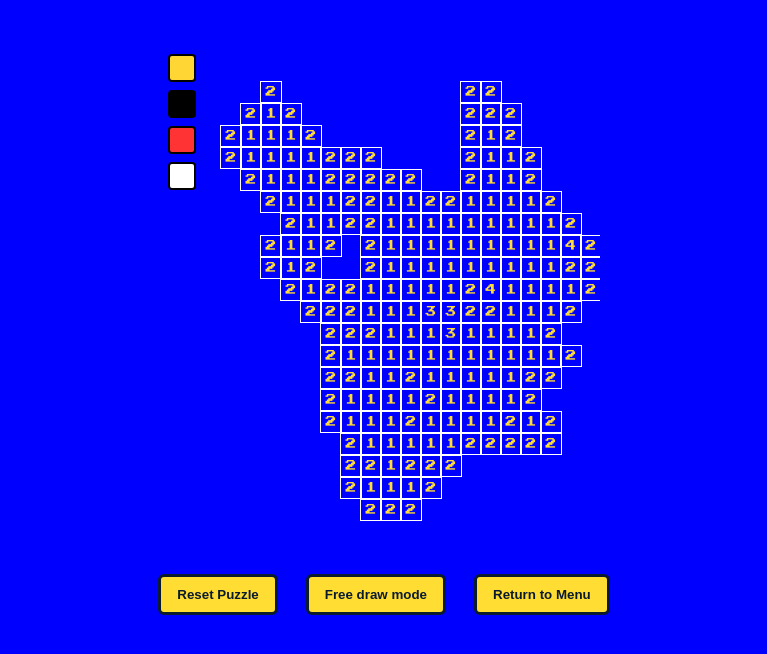
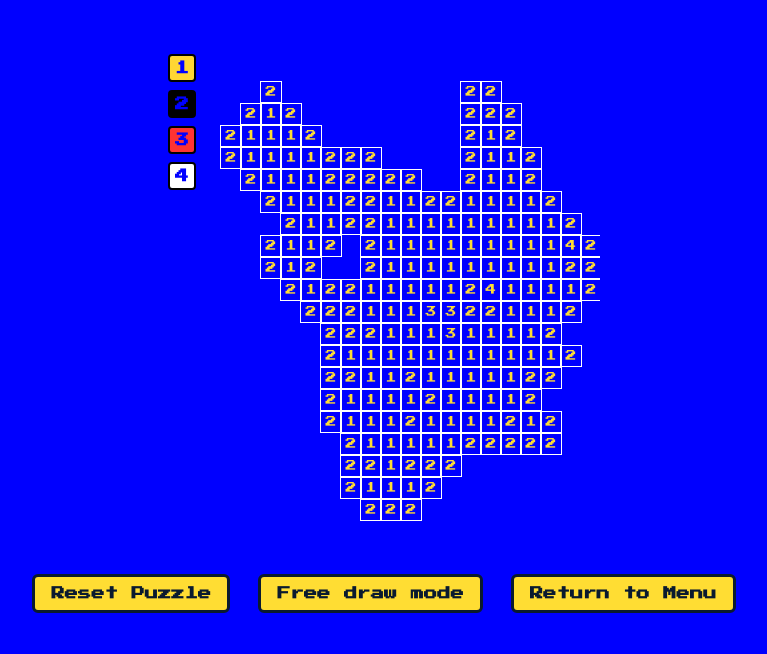
Before and after one commit to llama2409/PokePixel-Milestone2, a plain HTML site: page index.html in a window 1280 px wide. Both pictures are taken after a click on the button "Easy". Shown: the part 120-774 px from the top of the page, without its empty margins (256-1023 px from the left). Drawn offline with Linux system fonts and the light colour scheme.

Commit message:
Add numbers to palette and change button font

```diff
--- a/Assets/script.js
+++ b/Assets/script.js
@@ -137,6 +137,7 @@ function renderPalette(palette) {
         swatch.className = "swatch";
         swatch.style.backgroundColor = color;
         swatch.dataset.num = num;
+        swatch.textContent = num;
         swatch.addEventListener("click", () => {
             currentColor = num;
             document.querySelectorAll(".swatch").forEach(s => s.classList.remove("selected"));
--- a/Assets/style.css
+++ b/Assets/style.css
@@ -34,6 +34,7 @@ button {
   cursor: pointer;
   border-radius: 6px;
   transition: transform 0.1s ease;
+  font-family: 'Press Start 2P', monospace, sans-serif;
 }
 
 button:hover {
@@ -93,6 +94,12 @@ button:hover {
   border-radius: 4px;
   cursor: pointer;
   transition: transform 0.1s ease, border-color 0.2s ease;
+  font-size: 14px;
+  font-weight: bold;
+  color: blue;
+  align-items: center;
+  justify-content: center;
+  display: flex;
 
 }
 
```
